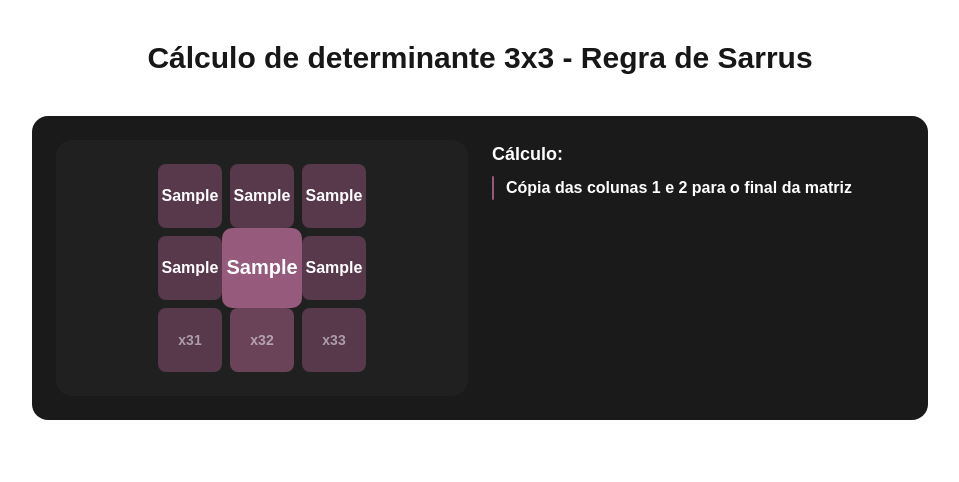
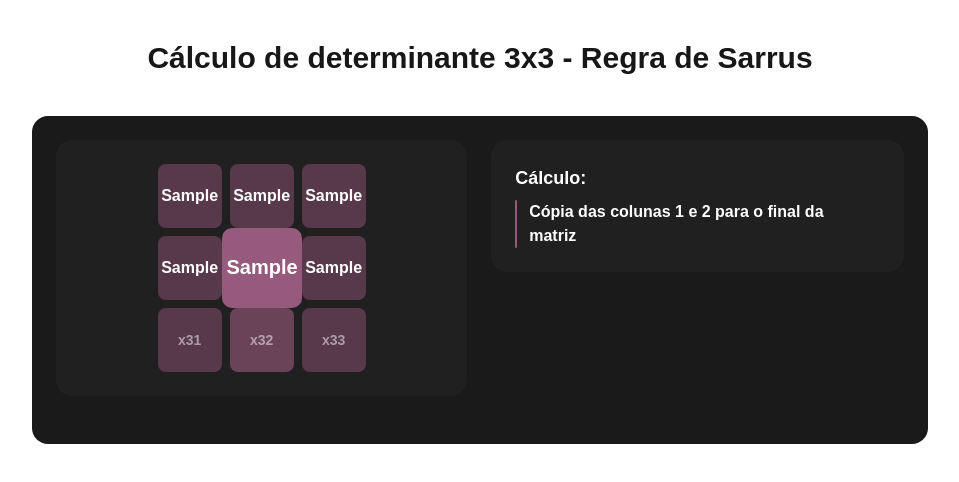
Before and after one commit to WendersonGomes/determinant-calculation, a Next.js app: page / in a window 1280 px wide. Both pictures are taken after typing "Sample", "Sample", "Sample", "Sample", "Sample", "Sample" into the empty fields and a click on the button "Calcular". Shown: the top 482 px of the page, without its empty margins (160-1119 px from the left). Built offline with nearby package versions, Linux system fonts and the light colour scheme.

Commit message:
feat: calculo background

```diff
--- a/app/page.tsx
+++ b/app/page.tsx
@@ -283,7 +283,7 @@ export default function Home() {
         {/* MATRIZ ANIMADA */}
         <div className="flex flex-col items-center md:w-1/2 w-full">
           <div className={` bg-[#3431313f] w-full rounded-2xl p-6 ${extended.length ? "" : "flex flex-col justify-center items-center"}`}>
-            <div className="">
+            <div className="flex flex-col items-center">
               <div className={`grid gap-2 ${extended.length ? "grid-cols-5" : "grid-cols-3 w-max"}`}>
                 {(extended.length ? extended : matrix).map((row, r) =>
                   row.map((value, c) => {
@@ -349,10 +349,10 @@ export default function Home() {
           </div>
 
           {/* BOTÔES PC */}
-          <div className="hidden md:block w-full">
+          <div className="hidden md:block w-full mt-6 rounded-2xl">
             <AnimatePresence>
               {!isAnimating && (
-                <motion.div className="w-full rounded-lg text-white text-lg space-y-2 mt-6" initial={{ opacity: 0, y: -10 }}
+                <motion.div className="w-full rounded-lg text-white text-lg space-y-2" initial={{ opacity: 0, y: -10 }}
                   animate={{ opacity: 1, y: 0 }}
                   exit={{ opacity: 0, y: 10 }}
                   transition={{ duration: 0.2 }}>
@@ -388,7 +388,7 @@ export default function Home() {
 
         {/* PASSOS DO CÁLCULO */}
         {showSteps && (
-          <div className={`${showSteps ? "md:w-1/2 w-full" : ""}`}>
+          <div className={`bg-[#3431313f] p-6 rounded-2xl ${showSteps ? "md:w-1/2 w-full" : ""}`}>
             <AnimatePresence>
 
               <motion.div className="w-full rounded-lg pr-4 text-white text-sm md:text-base space-y-2" initial={{ opacity: 0, y: -10 }}
```
